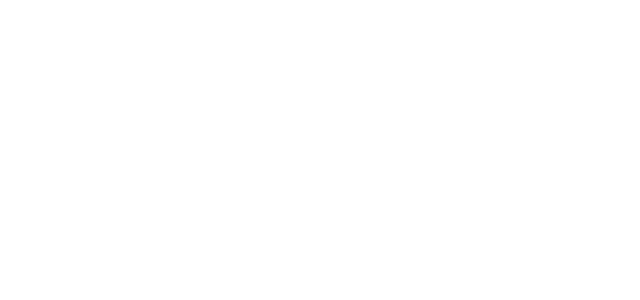
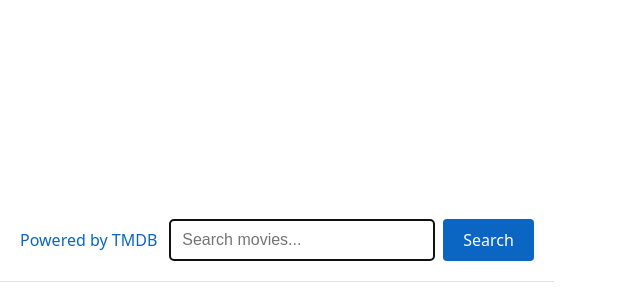
Before and after one commit to byOlexandra/03-react-movies, a React (Vite) app: page / in a window 1280 px wide. Shown: the part 150-450 px from the top of the page, without its empty margins (0-640 px from the left). Built offline with nearby package versions, Linux system fonts and the light colour scheme.

Commit message:
searchBar.tsx file

```diff
--- a/src/components/App/App.tsx
+++ b/src/components/App/App.tsx
@@ -1,7 +1,9 @@
 // import { useState } from 'react'
 import './App.module.css'
+import SearchBar from '../SearchBar/SearchBar'
 
-function App() {
+export default function App() {
+    return (
+        <SearchBar />
+    )
 }
-
-export default App
--- a/src/components/SearchBar/SearchBar.tsx
+++ b/src/components/SearchBar/SearchBar.tsx
@@ -0,0 +1,30 @@
+import styles from './SearchBar.module.css'
+
+export default function SearchBar() {
+    return (
+        <header className={styles.header}>
+            <div className={styles.container}>
+            <a className={styles.link}
+            href="https://www.themoviedb.org/"
+            target="_blank"
+            rel="noopener noreferrer"
+            >
+                Powered by TMDB
+            </a>
+            <form className={styles.form}>
+                <input
+                className={styles.input}
+                type="text"
+                name="query"
+                autoComplete="off"
+                placeholder="Search movies..."
+                autoFocus
+            />
+                <button className={styles.button} type="submit">
+                Search
+                </button>
+            </form>
+            </div>
+        </header>
+    )
+}
--- a/src/main.tsx
+++ b/src/main.tsx
@@ -1,10 +1,10 @@
 import { StrictMode } from 'react'
 import { createRoot } from 'react-dom/client'
 import './index.css'
-// import App from './components/App/App.tsx'
+import App from './components/App/App.tsx'
 
 createRoot(document.getElementById('root') as HTMLElement).render(
   <StrictMode>
-    {/* <App /> */}
+    <App />
   </StrictMode>,
 )
```
